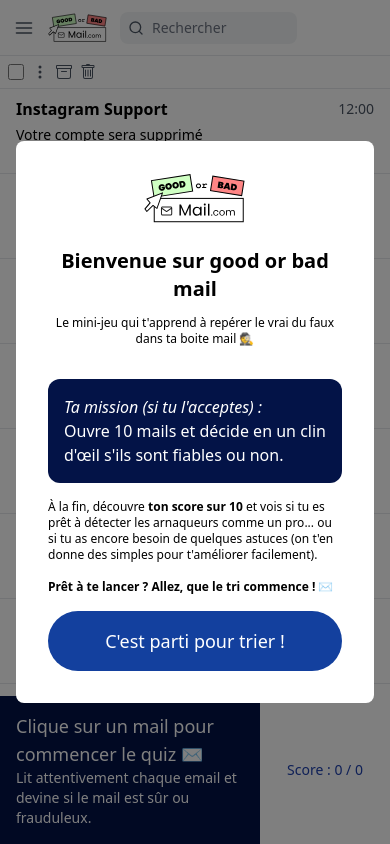
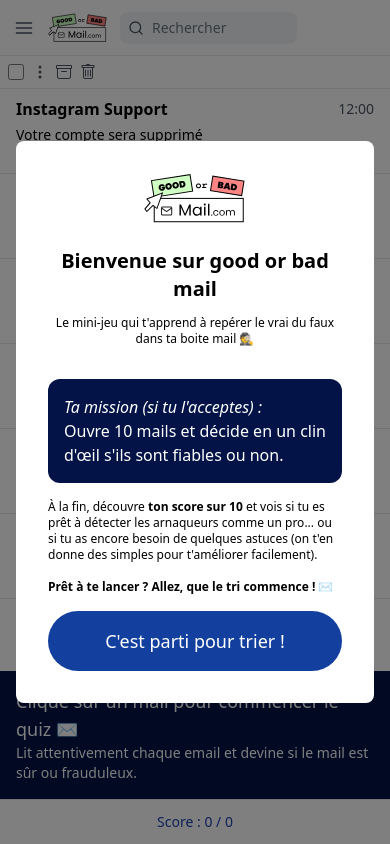
Before and after one commit to anthonyvouin/quizz, a Next.js app: page / in a window 390 px wide. Built offline with nearby package versions, Linux system fonts and the light colour scheme.

Commit message:
add responsive

```diff
--- a/app/components/GmailInterface.tsx
+++ b/app/components/GmailInterface.tsx
@@ -350,7 +350,8 @@
         </div>
       </div>
 
-      <div className="fixed bottom-0    w-full bg-blue-800 flex">
+      <div className="fixed bottom-0 w-full">
+        <div className="bg-blue-800 flex">
           <div className="flex-1 py-4 px-4 md:px-8">
             {!selectedEmail ? (
               <div className="flex flex-col items-start max-w-4xl mx-auto">
@@ -358,7 +359,7 @@
                 <p className="text-white text-sm">Lit attentivement chaque email et devine si le mail est sûr ou frauduleux.</p>
               </div>
             ) : (
-            <div className="  flex flex-col items-center gap-4">
+              <div className="flex flex-col items-center gap-4">
                 <div className="flex flex-col items-center gap-2 sm:gap-4">
                   <p className="text-white font-medium text-sm sm:text-base text-center">
                     {currentQuestion?.question}
@@ -368,24 +369,24 @@
                       <button
                         onClick={() => handleAnswerSubmit(true)}
                         disabled={showResult}
-                      className={`px-3 py-1 sm:px-4 sm:py-2 rounded-full font-medium text-xs sm:text-sm flex items-center gap-2 ${
+                        className={`w-[160px] sm:w-[200px] px-3 py-1 sm:px-4 sm:py-2 rounded-full font-medium text-xs sm:text-sm flex items-center justify-center gap-2 ${
                           showResult
                             ? 'bg-gray-300 cursor-not-allowed'
                             : 'bg-success-050 text-success-900 hover:bg-success-050/90'
                         }`}
                       >
-                      ✓ Le mail est sûr
+                        <span>✓ Le mail<br className="sm:hidden" /> est sûr</span>
                       </button>
                       <button
                         onClick={() => handleAnswerSubmit(false)}
                         disabled={showResult}
-                      className={`px-3 py-1 sm:px-4 sm:py-2 rounded-full font-medium text-xs sm:text-sm flex items-center gap-2 ${
+                        className={`w-[160px] sm:w-[200px] px-3 py-1 sm:px-4 sm:py-2 rounded-full font-medium text-xs sm:text-sm flex items-center justify-center gap-2 ${
                           showResult
                             ? 'bg-gray-300 cursor-not-allowed'
                             : 'bg-error-100 text-error-900 hover:bg-error-100/90'
                         }`}
                       >
-                      ✕ Le mail est frauduleux
+                        <span>✕ Le mail<br className="sm:hidden" /> est frauduleux</span>
                       </button>
                     </div>
                   </div>
@@ -393,8 +394,14 @@
               </div>
             )}
           </div>
-        <div className="bg-white w-1/3 md:w-1/6 flex items-center justify-center">
+          <div className="hidden md:flex bg-white w-1/3 md:w-1/6 items-center justify-center">
             <p className="text-blue-800 font-medium text-sm">
+              Score : {globalScore} / {totalQuestionsAnswered}
+            </p>
+          </div>
+        </div>
+        <div className="md:hidden bg-white w-full py-3 border-t">
+          <p className="text-blue-800 font-medium text-sm text-center">
             Score : {globalScore} / {totalQuestionsAnswered}
           </p>
         </div>
```
Lines whose indentation alone changed are shown as unchanged.
